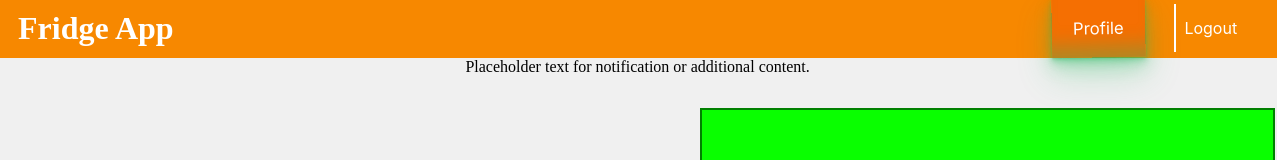
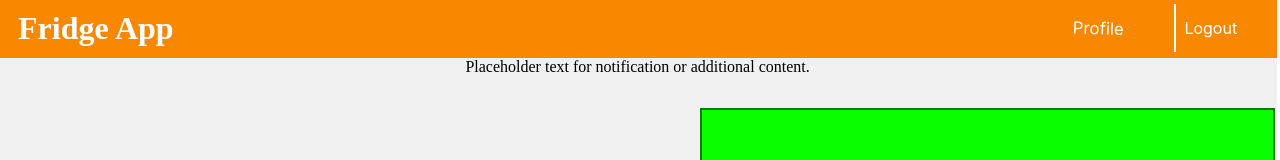
Before and after one commit to four4z/webject2, a React (Vite) app: page /fridge in a window 1280 px wide. In both pictures the pointer is over the button "Profile". Shown: the top 160 px of the page. Built offline with nearby package versions, Linux system fonts and the light colour scheme.

Commit message:
Update FridgeScreen.css

```diff
--- a/src/FridgeScreen.css
+++ b/src/FridgeScreen.css
@@ -79,25 +79,13 @@
 }
 
 .profile-button2:hover{
-  background-color: rgba(234, 11, 11, 0.2); /* Change background color on hover */
-  box-shadow: rgba(44, 187, 99, 0.35) 0 -25px 18px -14px inset, rgba(44, 187, 99, 0.25) 0 1px 2px, rgba(44, 187, 99, 0.25) 0 2px 4px, rgba(44, 187, 99, 0.25) 0 4px 8px, rgba(44, 187, 99, 0.25) 0 8px 16px, rgba(44, 187, 99, 0.25) 0 16px 32px;
-  transform: scale(1.05) rotate(-1deg);
+  transform: scale(1.05) rotate(2deg);
 }
 
 .logout-button:hover {
-  background-color: rgba(234, 11, 11, 0.2); /* Change background color on hover */
-  box-shadow: rgba(44, 187, 99, 0.35) 0 -25px 18px -14px inset, rgba(44, 187, 99, 0.25) 0 1px 2px, rgba(44, 187, 99, 0.25) 0 2px 4px, rgba(44, 187, 99, 0.25) 0 4px 8px, rgba(44, 187, 99, 0.25) 0 8px 16px, rgba(44, 187, 99, 0.25) 0 16px 32px;
-  transform: scale(1.05) rotate(-1deg);
+  transform: scale(1.05) rotate(-4deg);
 }
 
-/* .noti {
-  position: absolute;
-  top: 70px;
-  left: 0;
-  width: 100%;
-  z-index: 999;
-  text-align: center;
-} */
 
 .fridge {
   position: relative;
@@ -106,9 +94,6 @@
   gap: 10px;
   height: 80%;
   width: 40%;
-  background-image: url('https://cdn1.productnation.co/stg/sites/6/5ea15f5593162.jpeg');
-  background-size: cover;
-  background-position: center;
   border: 2px solid #000;
   margin-top: 100px;
   border-radius: 10px;
@@ -188,19 +173,3 @@
   align-items: center;
   z-index: 10;
 }
-
-/* .popup-content {
-  background-color: rgb(196, 20, 20);
-  padding: 20px;
-  border-radius: 5px;
-  box-shadow: 0 2px 10px rgba(244, 3, 3, 0.1);
-  text-align: left;
-} */
-
-.popup-content h2 {
-  margin-top: 0;
-}
-
-.popup-content button {
-  margin-top: 20px;
-}
```
